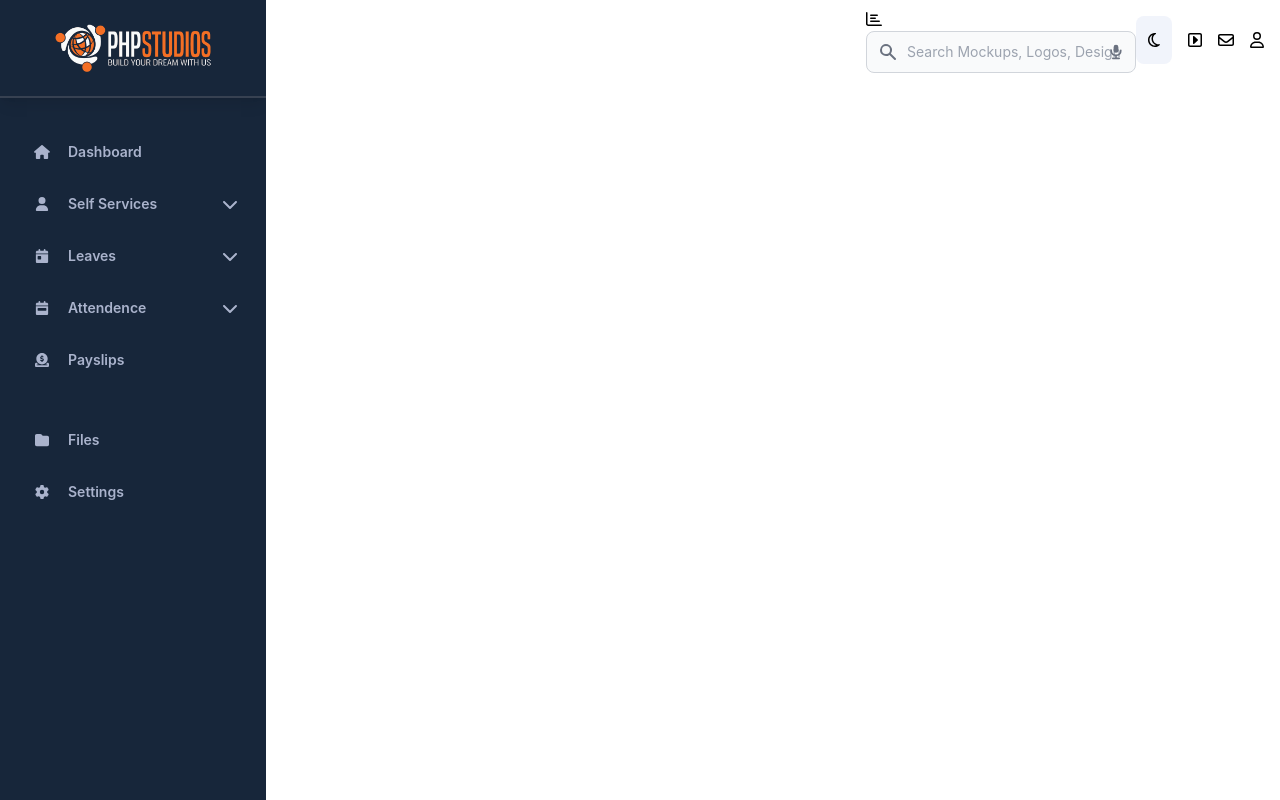
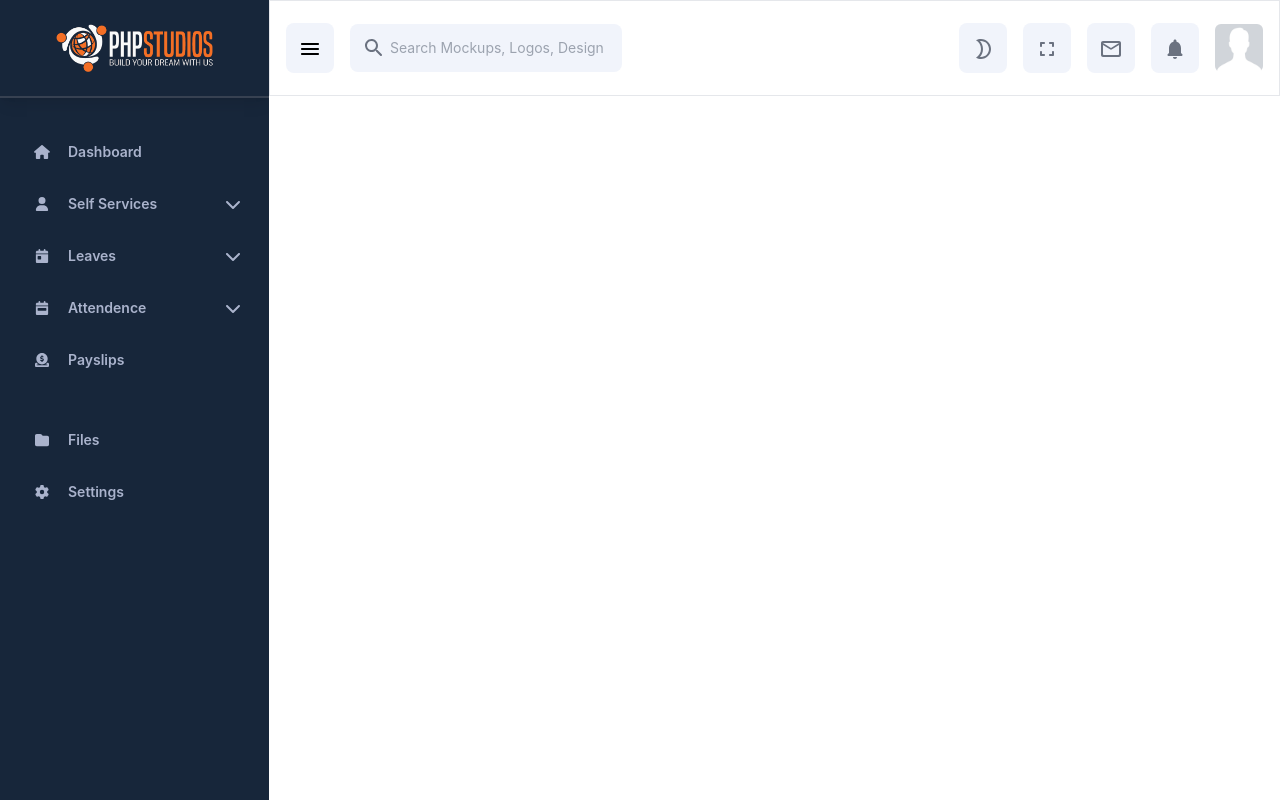
Before and after one commit to ZeeAnsari11/HRM-MERN, a React (Create React App) app in the folder frontend/: page / in a window 1280 px wide. Built offline with nearby package versions, Linux system fonts and the light colour scheme.

Commit message:
UI fixes

```diff
--- a/frontend/src/components/Navbar/elements/Menu.js
+++ b/frontend/src/components/Navbar/elements/Menu.js
@@ -2,25 +2,25 @@ import React from 'react';
 import { FontAwesomeIcon } from '@fortawesome/react-fontawesome'
 import { faChevronDown } from '@fortawesome/free-solid-svg-icons';
 
-const Menu = ({ menu, open }) => {
+const Menu = ({ menu }) => {
     const [toggle, setToggler] = React.useState(false);
     const [hoverEffect, setHoverEffect] = React.useState('text-lightText');
     return (
         <>
         <div onMouseOver={() => setHoverEffect('text-white')} onMouseOut={() => {setHoverEffect('text-lightText')}}
-            className={`${open && "flex flex-row justify-between items-center cursor-pointer"} ${menu.gap ? "mt-9" : "mt-2"} rounded text-center px-2 py-1 hover:bg-gray-600 hover:shadow-md`}>
-            <div className={`flex ${!open && "flex-col space-y-2"} rounded-md p-1 text-gray-300 text-sm items-center gap-x-4`}>
+            className={`flex items-center justify-between ${menu.gap ? "mt-9" : "mt-2"} rounded text-center px-2 py-1 hover:bg-gray-600 hover:shadow-md`}>
+            <div className={`flex rounded-md p-1 text-gray-300 text-sm items-center gap-x-4`}>
                 <FontAwesomeIcon icon={menu.font} className={`${hoverEffect}`} width={'20'}/>
                 <p className={`origin-left duration-300 font-semibold ${hoverEffect}`}>
                     {menu.title}
                 </p>
             </div>
-            {(menu.child.length !== 0 && open) ? <FontAwesomeIcon icon={faChevronDown} className={`cursor-pointer duration-300 ${hoverEffect} ${toggle && 'rotate-180'}`} onClick={() => setToggler(!toggle)}/> : null}
+            {(menu.child.length !== 0) ? <FontAwesomeIcon icon={faChevronDown} className={`cursor-pointer duration-300 ${hoverEffect} ${toggle && 'rotate-180'}`} onClick={() => setToggler(!toggle)}/> : null}
         </div>
             <ul className={`px-6 space-y-2 py-1 relative left-0 w-full ${toggle?"max-h-[500px]":"max-h-0"} overflow-hidden rounded-md transition-max-height duration-300 ease-in-out`}>
                 {menu.child.map((menuItem) => {
-                    return <li className={`flex ${!open && "flex-col py-4 space-y-2"} rounded-md p-1 cursor-pointer text-gray-300 text-sm items-center gap-x-4`}>
-                        <FontAwesomeIcon icon={menuItem.font} color={'white'} className={`${!open && "text-lg"}`} width={'20'}/>
+                    return <li className={`flex rounded-md p-1 cursor-pointer text-gray-300 text-sm items-center gap-x-4`}>
+                        <FontAwesomeIcon icon={menuItem.font} color={'white'} width={'20'}/>
                         <p className={`origin-left duration-200 ${hoverEffect}`}>
                             {menuItem.title}
                         </p>
--- a/frontend/src/components/Navbar/index.jsx
+++ b/frontend/src/components/Navbar/index.js
@@ -4,31 +4,29 @@ import logo from '../../assets/logo-white.png';
 import logoNoText from '../../assets/logo-no-text.png';
 import MenuRenderer from './elements/Menu';
 import { selectNavState, selectWidth, setNavbarState } from '../../states/reducers/slices/frontend/Navbar';
-import {useSelector, useDispatch} from 'react-redux'
+import {useSelector} from 'react-redux'
 
 const Navbar = () => {
-    const dispatcher = useDispatch();
-    const open = useSelector(selectNavState);
-    const width = useSelector(selectWidth);
+    let open = useSelector(selectNavState);
+    let width = useSelector(selectWidth);
     const tailwindStyleSheet = {
-        mainContainer: `bg-primaryColorLight w-[${width}] h-full min-h-screen duration-300 fixed overflow-auto`,
+        mainContainer: `bg-primaryColorLight h-full tablet:w-0 min-h-screen duration-300 fixed overflow-auto`,
         imgContainer: 'flex justify-center items-center shadow-lg',
         img: `cursor-pointer duration-500 px-5 h-24`,
         separaterLine: 'h-[1.5px] bg-gray-700 w-full',
         subMenuContainer: `px-5 ${!open && "px-0"} overflow-auto pb-5 relative`
     }
     return (
-        <div className={tailwindStyleSheet.mainContainer}>
+        <div className={tailwindStyleSheet.mainContainer} style={{width: width}}>
             <div className={tailwindStyleSheet.imgContainer}>
                 <img src={open ? logo : logoNoText}
-                    onClick={() => dispatcher(setNavbarState(!open))}
                     className={tailwindStyleSheet.img} alt="company logo"
                 />
             </div>
             <div className={tailwindStyleSheet.separaterLine}></div>
             <div className={tailwindStyleSheet.subMenuContainer}>
                 {Menus.map((Menu, index) => {
-                    return <MenuRenderer key={index} menu={Menu} open={open} />
+                    return <MenuRenderer key={index} menu={Menu} />
                 })}
             </div>
         </div>
--- a/frontend/src/components/Topbar/index.js
+++ b/frontend/src/components/Topbar/index.js
@@ -1,39 +1,63 @@
-import { faBarChart, faSquareCaretRight, faEnvelope, faMoon, faUser } from '@fortawesome/free-regular-svg-icons';
-import { FontAwesomeIcon } from '@fortawesome/react-fontawesome';
-import React from 'react'
-import { useSelector } from 'react-redux'
-import { selectWidth } from '../../states/reducers/slices/frontend/Navbar'
+import React from 'react';
+import Brightness2OutlinedIcon from '@material-ui/icons/Brightness2Outlined';
+import FullscreenRoundedIcon from '@material-ui/icons/FullscreenRounded';
+import MenuRoundedIcon from '@material-ui/icons/MenuRounded';
+import MailOutlineRoundedIcon from '@material-ui/icons/MailOutlineRounded';
+import NotificationsRoundedIcon from '@material-ui/icons/NotificationsRounded';
+import Logo from '../../assets/default-avatar.png';
+import SearchRoundedIcon from '@material-ui/icons/SearchRounded';
+import { useDispatch, useSelector } from 'react-redux';
+import { selectNavState, setNavbarState } from '../../states/reducers/slices/frontend/Navbar';
 
 const Topbar = () => {
-    const width = useSelector(selectWidth);
+    const dispatcher = useDispatch();
+    let open = useSelector(selectNavState);
+    const [fullScreen, setFullScreen] = React.useState(false);
+    const tailwindStyle = {
+        topBarContainer : `h-24 z-0 ${open ? 'left-[269px] tablet:left-0' : 'left-0'} border flex justify-between items-center fixed right-0 px-4 bg-white duration-300`,
+        toglerContainer : 'flex justify-center items-center space-x-4',
+        iconsContainer : 'p-3 bg-[#f1f4fb] rounded-lg hover:shadow-md cursor-pointer duration-200',
+        textColor: 'text-gray-500'
+    }
+    const toggleFullScreen = () => {
+        if (fullScreen === false) {
+            document.documentElement.requestFullscreen();
+            setFullScreen(true);
+        }
+        else {
+            document.exitFullscreen();
+            setFullScreen(false);
+        }
+    }
     return (
-        <div className={`flex justify-between items-center fixed right-0 w-[calc(100%-${width})] h-20 p-4 bg-white duration-300`}>
-            <div>
-                <div>
-                    <FontAwesomeIcon icon={faBarChart} />
+        <div className={tailwindStyle.topBarContainer}>
+            <div className={tailwindStyle.toglerContainer}>
+                <div className={tailwindStyle.iconsContainer}
+                     onClick={() => dispatcher(setNavbarState(!open))}>
+                    <MenuRoundedIcon />
                 </div>
                 <div className="relative">
                     <div className="absolute inset-y-0 left-0 flex items-center pl-3 pointer-events-none">
-                        <svg aria-hidden="true" className="w-5 h-5 text-gray-500 dark:text-gray-400" fill="currentColor" viewBox="0 0 20 20" xmlns="http://www.w3.org/2000/svg"><path fill-rule="evenodd" d="M8 4a4 4 0 100 8 4 4 0 000-8zM2 8a6 6 0 1110.89 3.476l4.817 4.817a1 1 0 01-1.414 1.414l-4.816-4.816A6 6 0 012 8z" clip-rule="evenodd"></path></svg>
+                        <SearchRoundedIcon className={tailwindStyle.textColor}/>
                     </div>
-                    <input type="text" id="voice-search" className="bg-gray-50 border border-gray-300 text-gray-900 text-sm rounded-lg focus:ring-blue-500 focus:border-blue-500 block w-full pl-10 p-2.5  dark:bg-gray-700 dark:border-gray-600 dark:placeholder-gray-400 dark:text-white dark:focus:ring-blue-500 dark:focus:border-blue-500" placeholder="Search Mockups, Logos, Design Templates..." required />
-                    <button type="button" className="absolute inset-y-0 right-0 flex items-center pr-3">
-                        <svg aria-hidden="true" className="w-4 h-4 text-gray-500 dark:text-gray-400 hover:text-gray-900 dark:hover:text-white" fill="currentColor" viewBox="0 0 20 20" xmlns="http://www.w3.org/2000/svg"><path fill-rule="evenodd" d="M7 4a3 3 0 016 0v4a3 3 0 11-6 0V4zm4 10.93A7.001 7.001 0 0017 8a1 1 0 10-2 0A5 5 0 015 8a1 1 0 00-2 0 7.001 7.001 0 006 6.93V17H6a1 1 0 100 2h8a1 1 0 100-2h-3v-2.07z" clip-rule="evenodd"></path></svg>
-                    </button>
+                    <input type="text" className="bg-[#f1f4fb] text-gray-900 text-sm rounded-lg focus:ring-primaryColorLight block w-full pl-10 p-3.5" placeholder="Search Mockups, Logos, Design Templates..." required />
                 </div>
             </div>
-            <div className='flex justify-center items-center space-x-4'>
-                <div className='p-3 bg-[#f1f4fb] rounded-lg'>
-                    <FontAwesomeIcon icon={faMoon} />
+            <div className={tailwindStyle.toglerContainer}>
+                <div className={tailwindStyle.iconsContainer}>
+                    <Brightness2OutlinedIcon className={tailwindStyle.textColor}/>
                 </div>
-                <div>
-                    <FontAwesomeIcon icon={faSquareCaretRight} />
+                <div className={tailwindStyle.iconsContainer} onClick={() => toggleFullScreen()}>
+                    <FullscreenRoundedIcon className={tailwindStyle.textColor}/>
                 </div>
-                <div>
-                    <FontAwesomeIcon icon={faEnvelope} />
+                <div className={tailwindStyle.iconsContainer}>
+                    <MailOutlineRoundedIcon className={tailwindStyle.textColor}/>
                 </div>
-                <div>
-                    <FontAwesomeIcon icon={faUser} />
+                <div className={tailwindStyle.iconsContainer}>
+                    <NotificationsRoundedIcon className={tailwindStyle.textColor}/>
+                </div>
+                <div className='rounded-lg hover:shadow-lg cursor-pointer'>
+                    <img src={Logo} className="rounded-md w-12" alt="avatar"/>
                 </div>
             </div>
         </div>
--- a/frontend/src/states/reducers/slices/frontend/Navbar.js
+++ b/frontend/src/states/reducers/slices/frontend/Navbar.js
@@ -9,7 +9,7 @@ export const NavbarSlice = createSlice({
   reducers: {
     setNavbarState: (state, action) => {
         state.isNavSm = action.payload;
-        (state.isNavSm) ? state.actionBarWidth='269px': state.actionBarWidth='135px' ;
+        (state.isNavSm) ? state.actionBarWidth='269px': state.actionBarWidth='0' ;
     }
   }
 });
--- a/frontend/tailwind.config.js
+++ b/frontend/tailwind.config.js
@@ -2,6 +2,12 @@
 module.exports = {
   content: ["./src/**/*.{js,jsx,ts,tsx}"],
   theme: {
+    screens: {
+      'largeScreens': {'max': '1279px'},
+      'desktop': {'max': '1023px'},
+      'tablet': {'max': '767px'},
+      'mobile': {'max': '639px'},
+    },
     colors: ({ colors }) => ({
       primaryColorDark: '#25274a',
       primaryColorLight: '#17263a',
```
Also changed, not shown: frontend/src/assets/default-avatar.png (added), 1 other file (tests, documents, lock files or other folders).
